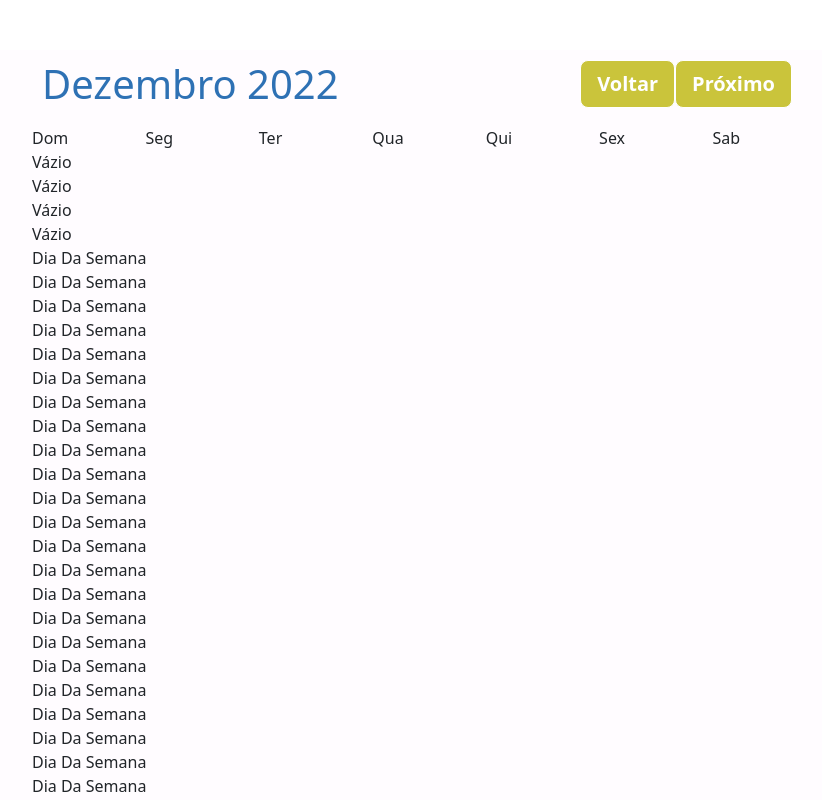
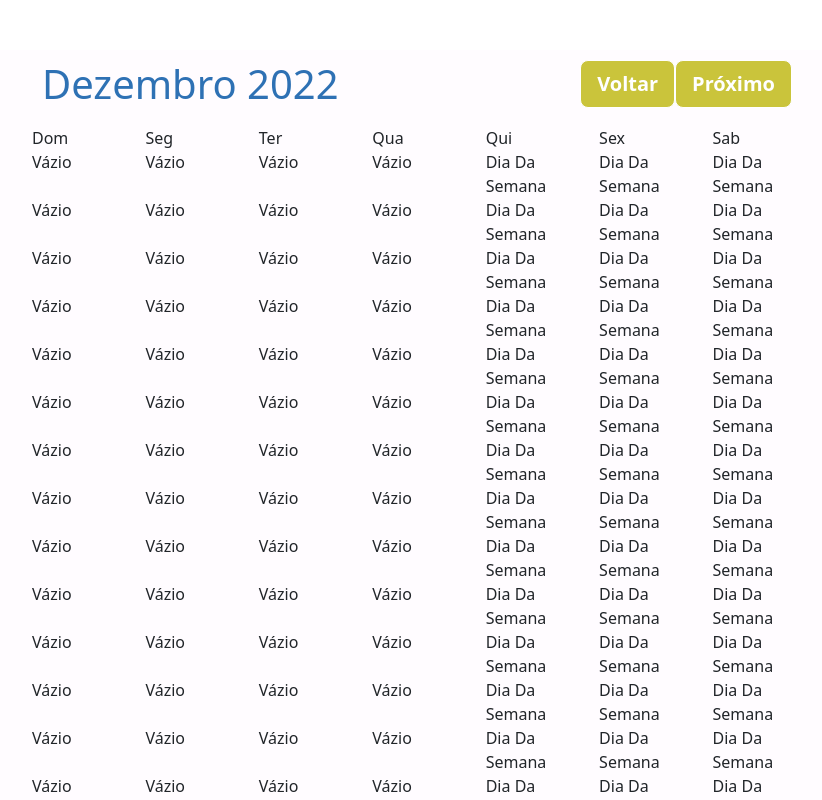
Before and after one commit to matheusrgg/calendario, an Angular app: page /calendario in a window 1280 px wide. Shown: the top 800 px of the page, without its empty margins (223-1045 px from the left). Built offline with nearby package versions, Linux system fonts and the light colour scheme.

Commit message:
calendario: calendario: tentativa manual de tranformar em tabela 2.0

```diff
--- a/src/app/pages/calendario/calendario.component.html
+++ b/src/app/pages/calendario/calendario.component.html
@@ -25,11 +25,11 @@
           </div>
         </div>
 
-        <div id="calendar-table" class="animated fadeInRight" [innerHTML]="tableRow ">
-          <!-- <div [innerHTML]="tableRow "></div> -->
-          {{tableRow}}
+        <!-- <div #calendarTable  > -->
+          <div [innerHTML]="colRow "></div>
+          <!-- {{tableRow}} -->
 
-        </div>
+        <!-- </div> -->
 
       </div>
 
--- a/src/app/pages/calendario/calendario.component.ts
+++ b/src/app/pages/calendario/calendario.component.ts
@@ -1,4 +1,4 @@
-import { Component, Renderer2 } from '@angular/core';
+import { Component, ElementRef, OnInit, Renderer2, ViewChild } from '@angular/core';
 import { ReservasService } from 'src/app/services/reservas.service';
 
 @Component({
@@ -6,7 +6,8 @@ import { ReservasService } from 'src/app/services/reservas.service';
   templateUrl: './calendario.component.html',
   styleUrls: ['./calendario.component.css']
 })
-export class CalendarioComponent {
+export class CalendarioComponent implements OnInit{
+
   weekdays: Array<string> = ['domingo', 'segunda-feira', 'terça-feira', 'quarta-feira', 'quinta-feira', 'sexta-feira', 'sabádo'];
 
   daysArr: Array<any> = [];
@@ -18,20 +19,22 @@ export class CalendarioComponent {
   nav = 0
 
   emptyArrSemanaSemData:any = []
-  diaDaSemana = 20
+  // diaDaSemana = 20
   colEmptyDiaSemana = ''
   // `<div class="col">Vázio</div> <div class="col">Vázio</div>` + `<div class="col">Vázio</div>`
   colDiaSemana = ""
-  colRow = `<div class="row">${this.colEmptyDiaSemana || this.colDiaSemana}</div>`
-  tableRow = ''
+  diaDaSemana = ''
+  colRow = ''
+  // tableRow = ''
 
 
-constructor(
-  private reservasService : ReservasService,
-  private renderer2:Renderer2
-){
+  constructor(
+    private reservasService : ReservasService,
 
-}
+    ){
+
+    }
+
   newMonth = new Date();
 
 
@@ -59,6 +62,8 @@ constructor(
   }
 
   configDatas(){
+
+
     const dt = new Date();
 
     if (this.nav !== 0) {
@@ -90,24 +95,45 @@ constructor(
 
 
     //esse for loop vai da 4 dias da semana
+      // 7 dias da 196 carateres
     for (let i = 0; i < (paddingDays || 7); i++) {
      this.colEmptyDiaSemana += `<div class="col">Vázio</div>`
+     console.log("quantos caracteres tem uma string", this.colEmptyDiaSemana.length);
+     this.colRow = `<div class="row">${this.colEmptyDiaSemana}</div>`
     }
 
     //esse for loop vai da 31 dias
     //preciso colocar a regra de quebrar
     //antes preciso criar uma row aqui em cima neh
-    for (let i = 0; i < daysInMonth ; i++){
-      this.colDiaSemana += `<div class="col">Dia Da Semana</div>`
+    for (let i = 0; i <= daysInMonth ; i++){
+
+      if( this.colEmptyDiaSemana.length >= 196){
+
+        this.colRow += `<div class="row">${this.colEmptyDiaSemana}</div>`
+      }
+      //até dar 7
+      else{
+
+        console.log("ta dentro dos 196",);
+        this.colEmptyDiaSemana  += `<div class="col">Dia Da Semana</div>`
+        this.colRow = `<div class="row">${this.colEmptyDiaSemana}</div>`
+
+        // this.colEmptyDiaSemana  += `<div class="col">Dia Da Semana</div>`
+        // this.colRow = `<div class="row">${this.colEmptyDiaSemana}</div>`
+      }
     }
     console.log("colDiaSemana", this.colDiaSemana);
-    this.tableRow = this.colEmptyDiaSemana + this.colDiaSemana
-    console.log("quebrou de vez", this.tableRow);
-console.log("como ta essa srting com os dias vazios", this.colEmptyDiaSemana);
+    // this.tableRow = this.colEmptyDiaSemana + this.colDiaSemana
+    // this.colRow = this.colEmptyDiaSemana
+    // console.log("quebrou de vez", this.tableRow);
+    console.log("como ta essa srting com os dias vazios", this.colEmptyDiaSemana);
 
     this.preencherCalendario(paddingDays, daysInMonth , month, year)
   }
 
+    addNovaRow(value){
+      return `<div class="row">${value}</div>`
+    }
 
   preencherCalendario(paddingDays:any, daysInMonth:any , month:any, year:any){
     console.log(paddingDays,daysInMonth, month, year);
--- a/tsconfig.json
+++ b/tsconfig.json
@@ -5,7 +5,7 @@
     "baseUrl": "./",
     "outDir": "./dist/out-tsc",
     "forceConsistentCasingInFileNames": true,
-    "strict": true,
+    "strict": false,
     "noImplicitOverride": true,
     "noPropertyAccessFromIndexSignature": true,
     "noImplicitReturns": true,
```
